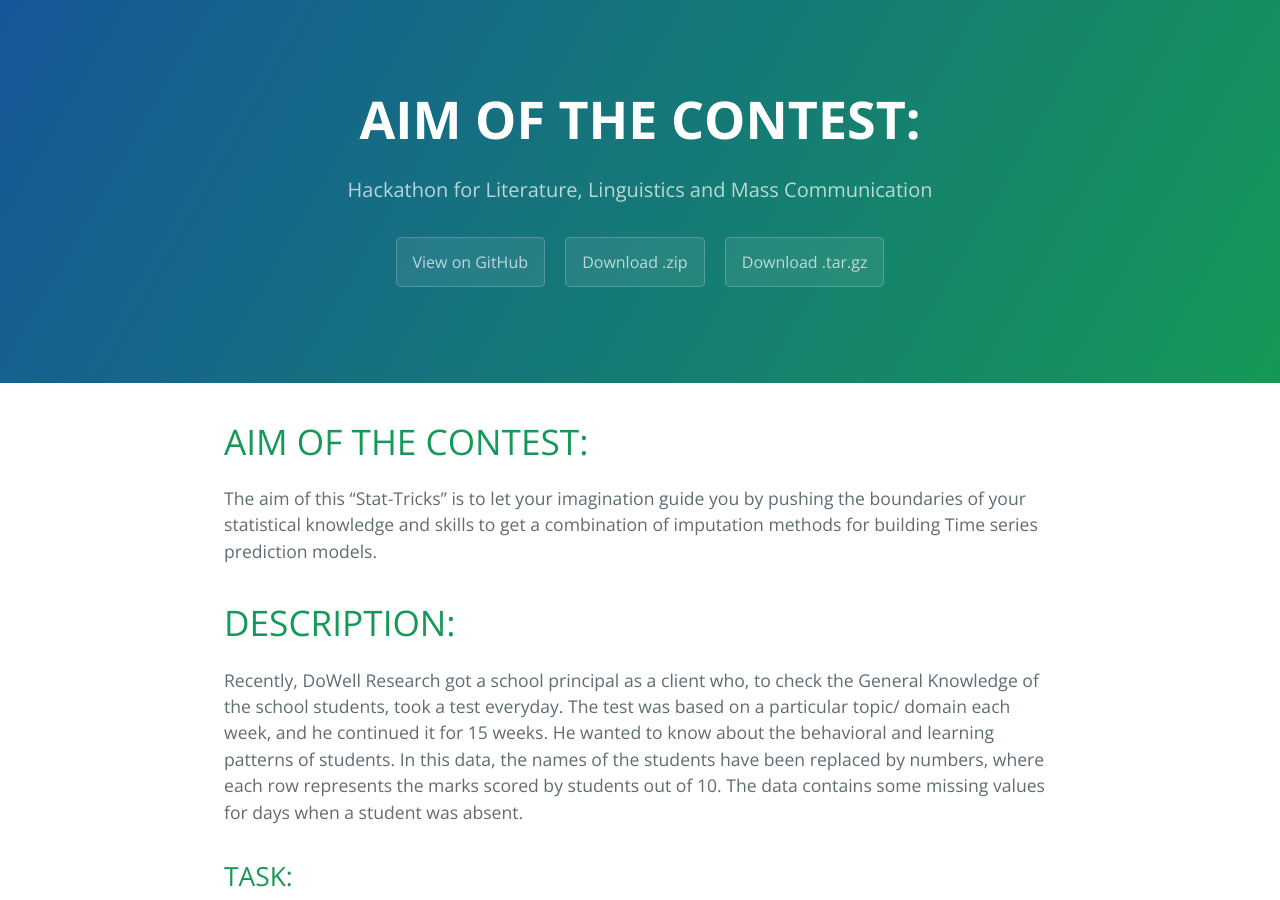
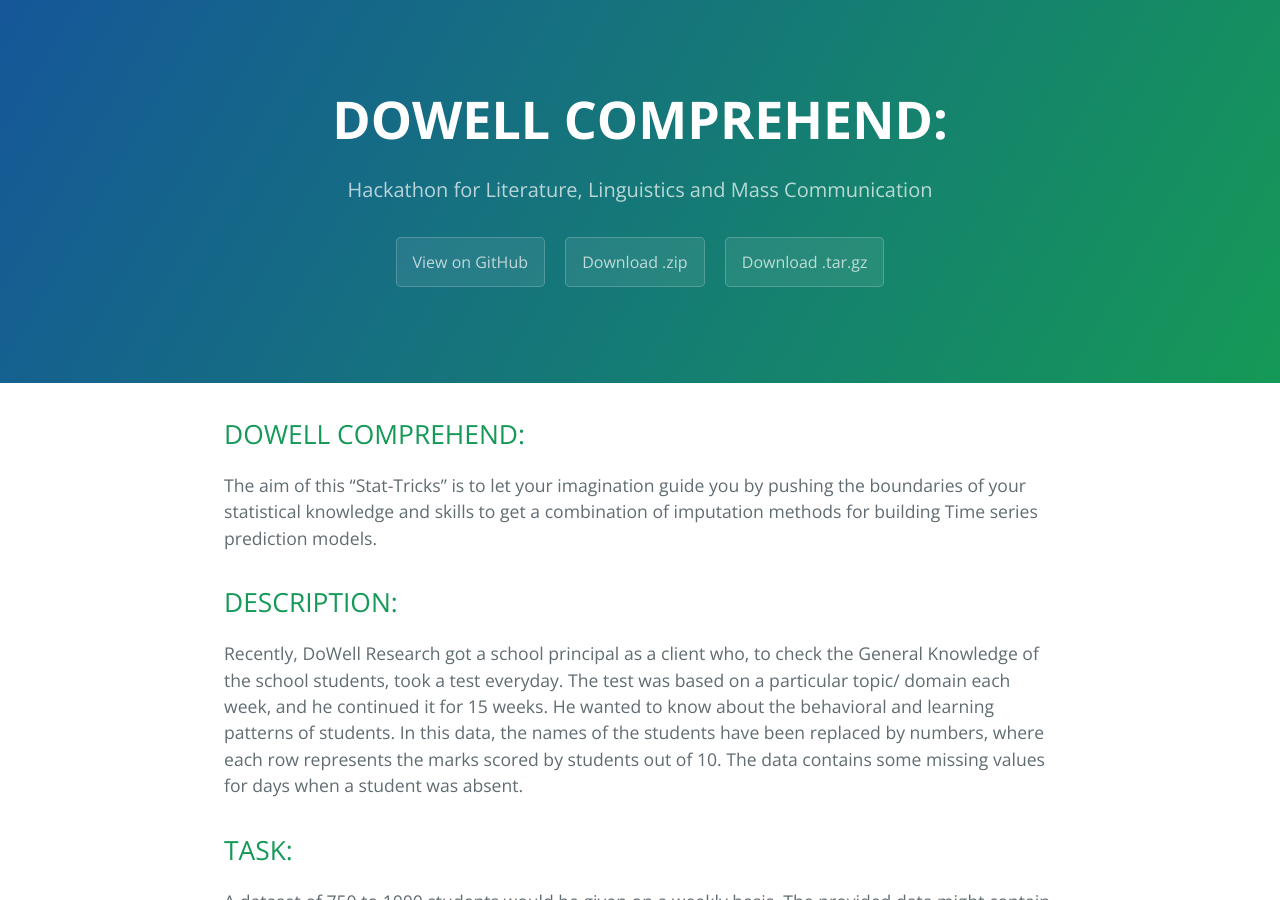
Before and after one commit to DowellLivingLab/Dowell-Comprehend, a Jekyll site: the page built from index.md, in a window 1280 px wide and 900 px high. Built offline with Jekyll 4.4.1, drawn with Linux system fonts in a browser that asks for light colours; our own code applies the rules of GitHub Pages for plain Markdown files.

Commit message:
Update index.md

```diff
--- a/index.md
+++ b/index.md
@@ -1,10 +1,10 @@
 
-# AIM OF THE CONTEST:
+## DOWELL COMPREHEND:
 
 The aim of this “Stat-Tricks” is to let your imagination guide you by pushing the boundaries of your statistical knowledge and skills to get a combination of imputation methods for building Time series prediction models.
 
 
-# DESCRIPTION:
+## DESCRIPTION:
 
 Recently, DoWell Research got a school principal as a client who, to check the General Knowledge of the school students, took a test everyday. The test was based on a particular topic/ domain each week, and he continued it for 15 weeks. He wanted to know about the behavioral and learning patterns of students. In this data, the names of the students have been replaced by numbers, where each row represents the marks scored by students out of 10. The data contains some missing values for days when a student was absent.
 
```
